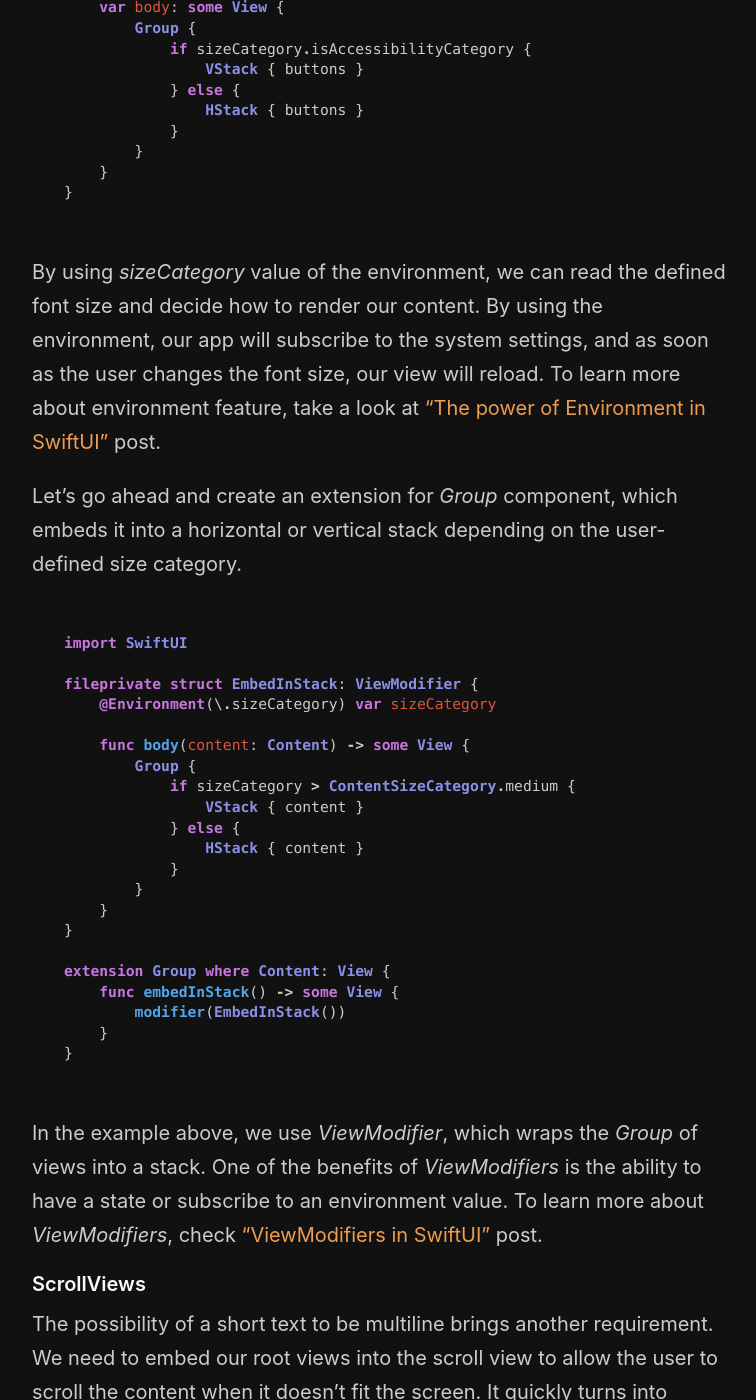
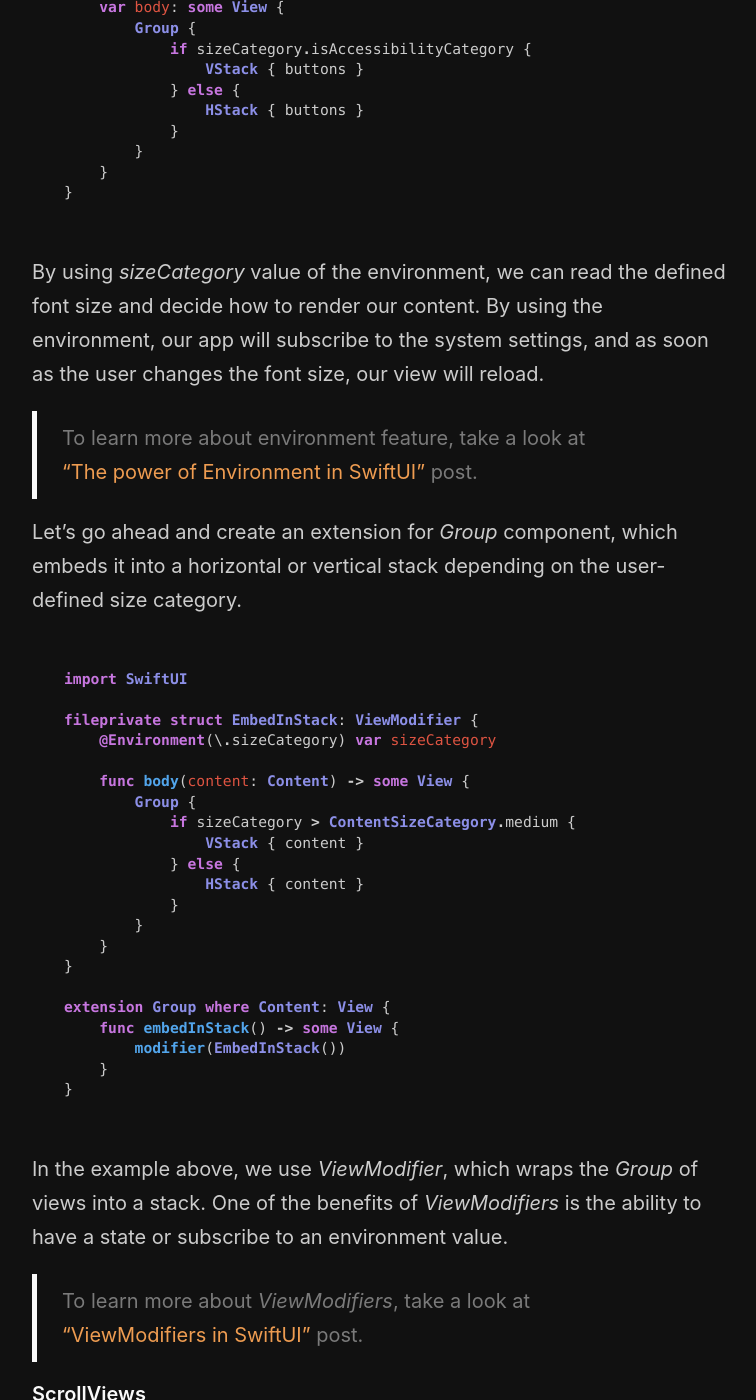
Before and after one commit to mecid/mecid.github.io, a Jekyll site: the page built from _posts/2019-10-09-dynamic-type-in-swiftui.md, in a window 1280 px wide and 1400 px high, scrolled down 2132 px. Shown: the whole window, without its empty margins (258-1014 px from the left). Built offline with Jekyll 4.4.1, drawn with Linux system fonts in a browser that asks for light colours.

Commit message:
References in dynamic type post formatted.

````diff
--- a/_posts/2019-10-09-dynamic-type-in-swiftui.md
+++ b/_posts/2019-10-09-dynamic-type-in-swiftui.md
@@ -62,7 +62,9 @@ struct ContentView: View {
 }
 ```
 
-By using *sizeCategory* value of the environment, we can read the defined font size and decide how to render our content. By using the environment, our app will subscribe to the system settings, and as soon as the user changes the font size, our view will reload. To learn more about environment feature, take a look at ["The power of Environment in SwiftUI"](/2019/08/21/the-power-of-environment-in-swiftui/) post.
+By using *sizeCategory* value of the environment, we can read the defined font size and decide how to render our content. By using the environment, our app will subscribe to the system settings, and as soon as the user changes the font size, our view will reload.
+
+> To learn more about environment feature, take a look at ["The power of Environment in SwiftUI"](/2019/08/21/the-power-of-environment-in-swiftui/) post.
 
 Let's go ahead and create an extension for *Group* component, which embeds it into a horizontal or vertical stack depending on the user-defined size category.
 
@@ -90,7 +92,9 @@ extension Group where Content: View {
 }
 ```
 
-In the example above, we use *ViewModifier*, which wraps the *Group* of views into a stack. One of the benefits of *ViewModifiers* is the ability to have a state or subscribe to an environment value. To learn more about *ViewModifiers*, check ["ViewModifiers in SwiftUI"](/2019/08/07/viewmodifiers-in-swiftui/) post.
+In the example above, we use *ViewModifier*, which wraps the *Group* of views into a stack. One of the benefits of *ViewModifiers* is the ability to have a state or subscribe to an environment value.
+
+> To learn more about *ViewModifiers*, take a look at ["ViewModifiers in SwiftUI"](/2019/08/07/viewmodifiers-in-swiftui/) post.
 
 #### ScrollViews
 The possibility of a short text to be multiline brings another requirement. We need to embed our root views into the scroll view to allow the user to scroll the content when it doesn't fit the screen. It quickly turns into boilerplate, that's why I've created a special extension to reuse this functionality.
````
